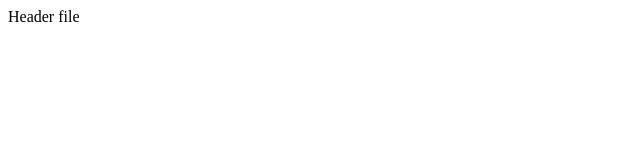
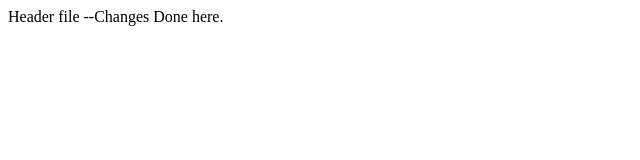
Before and after one commit to Jagadeeshg17/LearningGit, a plain HTML site: page Header.html in a window 1280 px wide. Shown: the whole page, without its empty margins (0-640 px from the left). Drawn offline with Linux system fonts and the light colour scheme.

Commit message:
Both modified

```diff
--- a/Header.html
+++ b/Header.html
@@ -7,5 +7,6 @@
 </head>
 <body>
     Header file
+    --Changes Done here.
 </body>
 </html>
```
Also changed, not shown: Index.html (+1 -0 lines).
